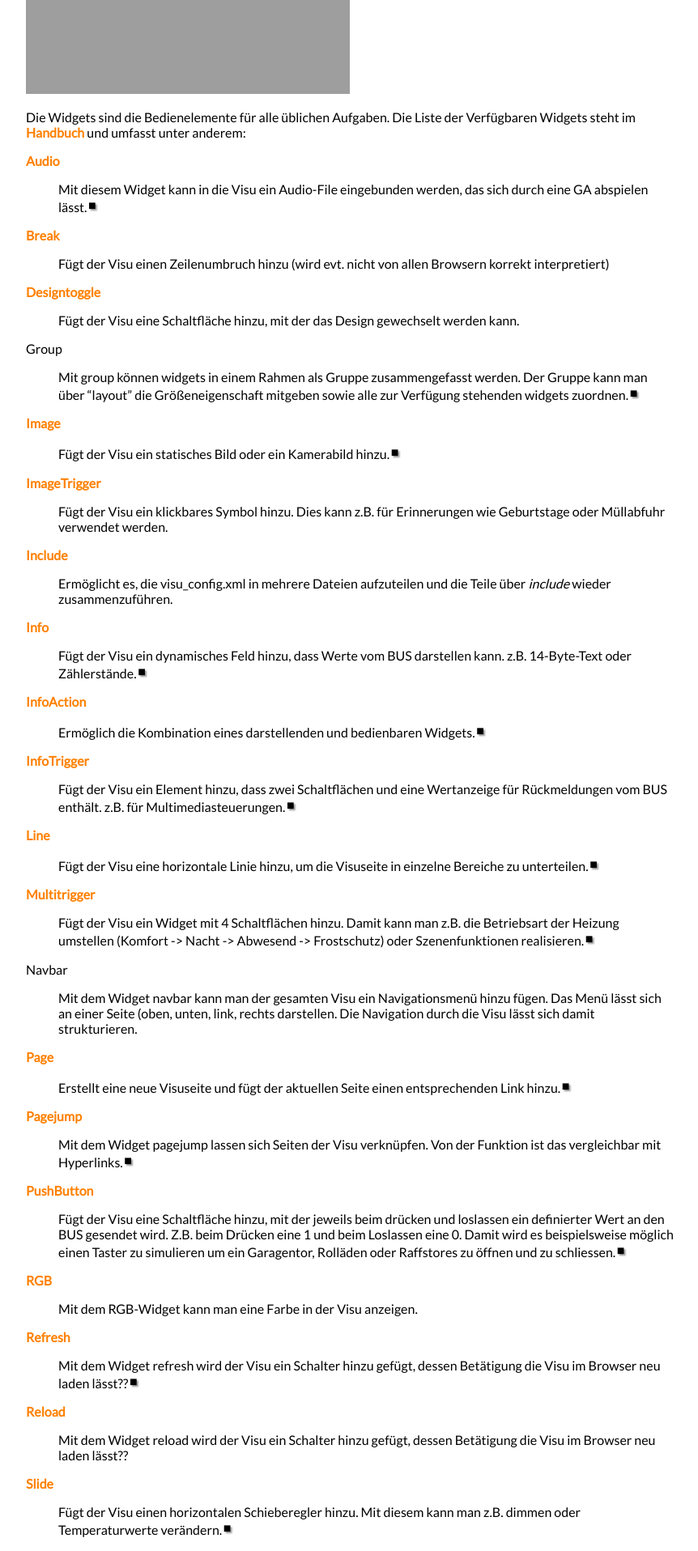
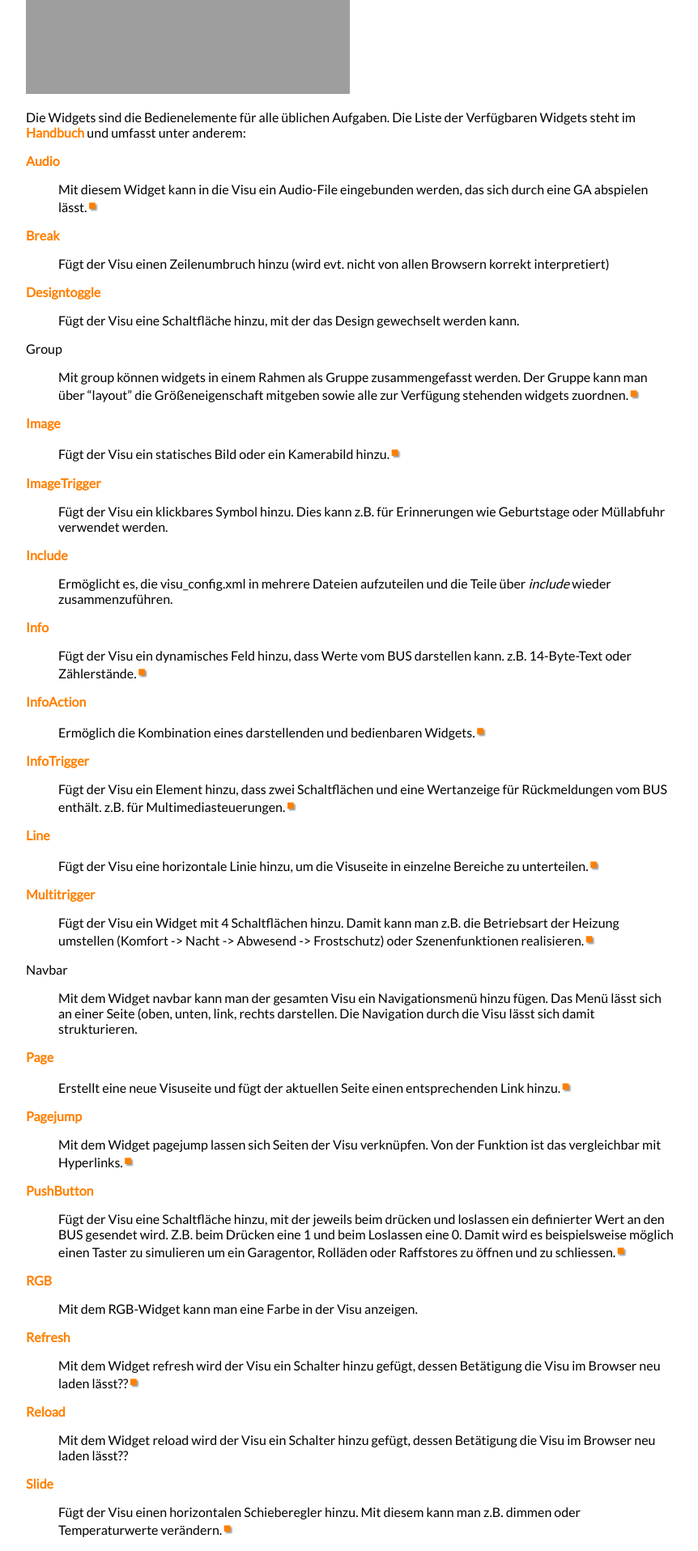
Before and after one commit to CometVisu/cometvisu.github.io, a Jekyll site: the page built from features.de.md, in a window 1280 px wide. Shown: the part 1846-3762 px from the top of the page at 81% size, without its empty margins (208-1070 px from the left). Built offline with Jekyll 4.4.1, drawn with Linux system fonts in a browser that asks for light colours; some web fonts are replaced.

Commit message:
Make widget box substitute look nicer

```diff
--- a/css/cometvisu.css
+++ b/css/cometvisu.css
@@ -258,6 +258,7 @@ footer a:hover {
   text-shadow: 2px 2px 2px #999;
   vertical-align: 0.2em;
   margin-left: 0.1em;
+  color: #ff8000;
 }
 
 .widgetlist p img {
```
